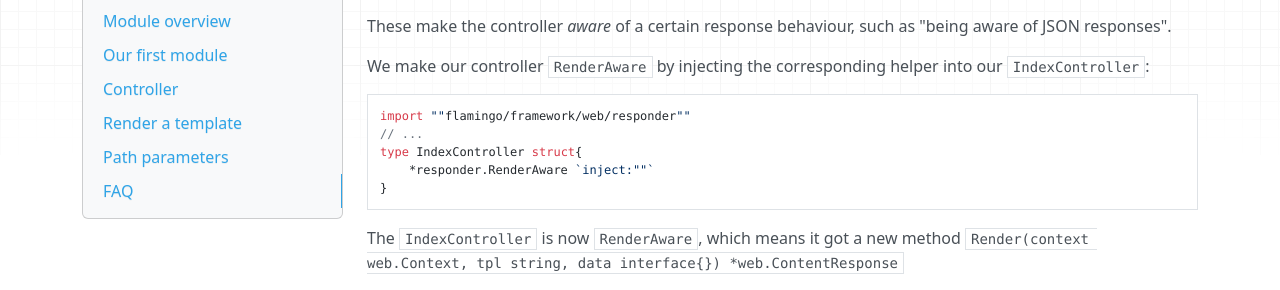
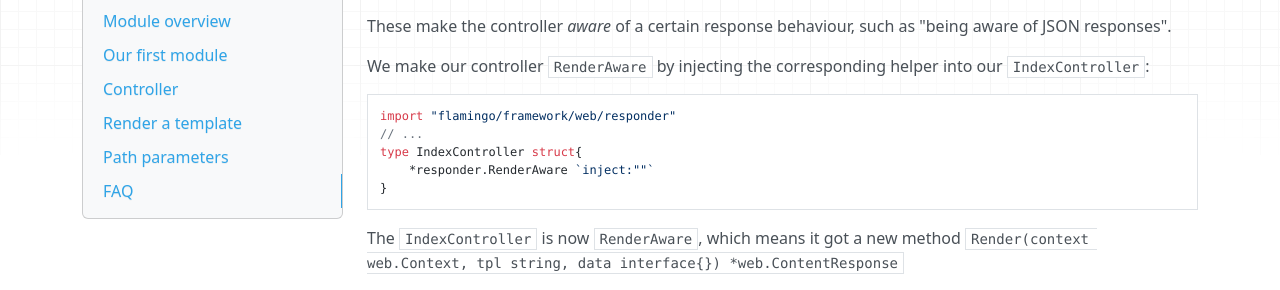
Before and after one commit to i-love-flamingo/flamingo, an MkDocs documentation site: the page built from docs/Developing/HelloWorld.md, in a window 1280 px wide and 900 px high, scrolled down 3363 px. Shown: the part 151-441 px from the top of the window. Built offline with MkDocs 1.6.1, drawn with Linux system fonts in a browser that asks for light colours; nearby versions of some CDN libraries.

Commit message:
Fixed double quotes

````diff
--- a/docs/Developing/HelloWorld.md
+++ b/docs/Developing/HelloWorld.md
@@ -174,7 +174,7 @@ These make the controller _aware_ of a certain response behaviour, such as "bein
 We make our controller `RenderAware` by injecting the corresponding helper into our `IndexController`:
 
 ```go
-import ""flamingo/framework/web/responder""
+import "flamingo/framework/web/responder"
 // ...
 type IndexController struct{
     *responder.RenderAware `inject:""`
````
